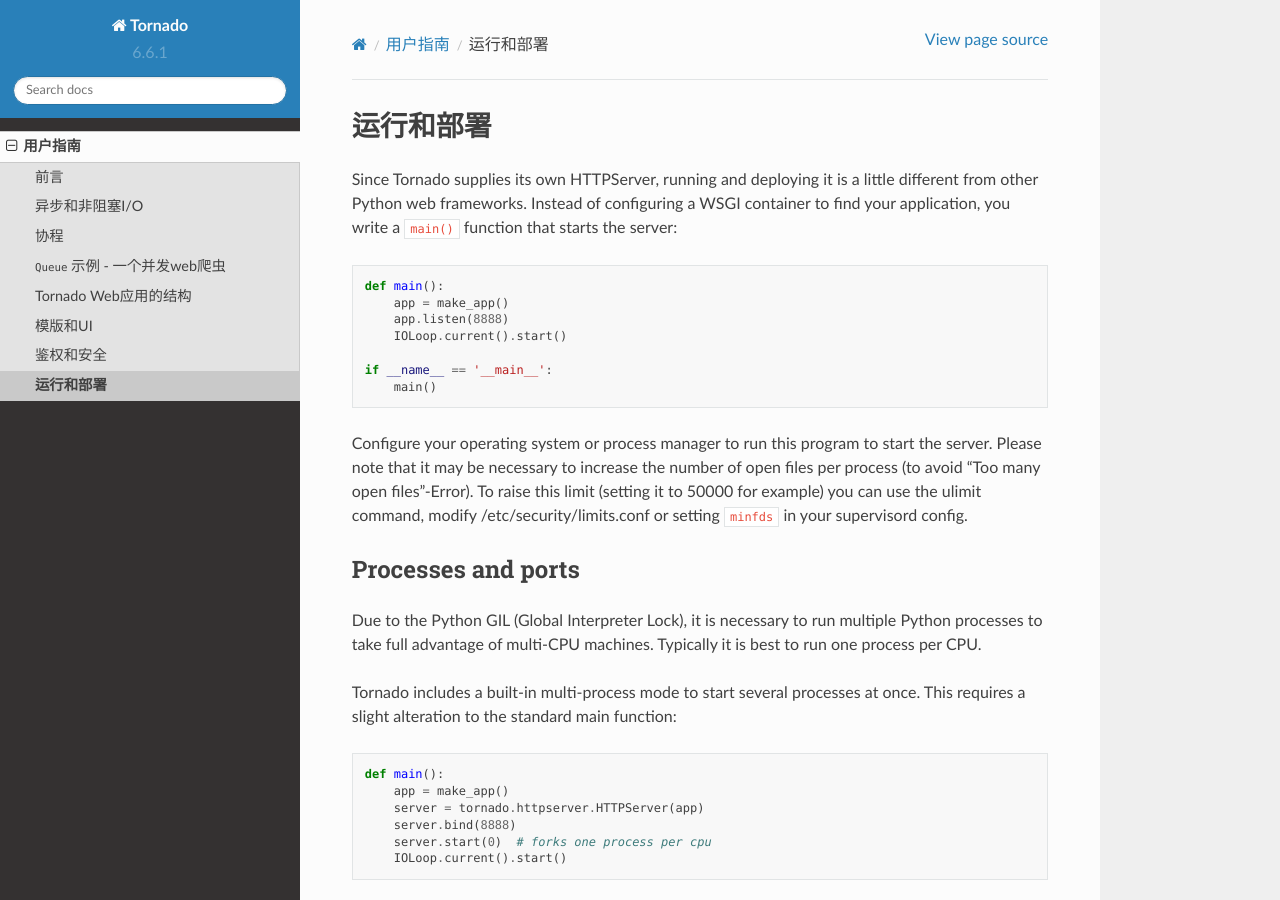
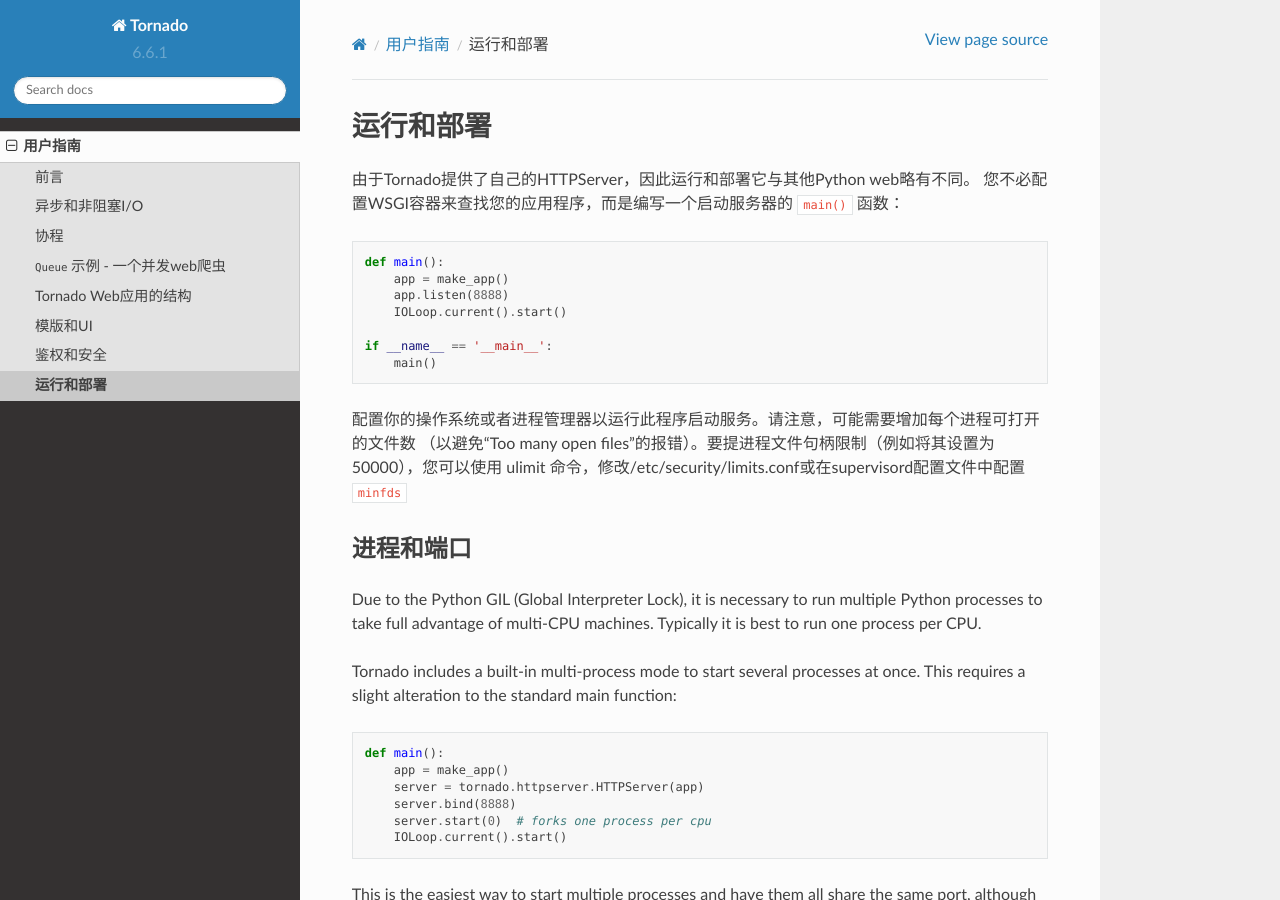
Before and after one commit to lau-jay/Tornado-doc-cn, a Sphinx documentation site: the page built from docs/guide/running.rst, in a window 1280 px wide and 900 px high. Built offline with Sphinx 7.4.7 and the Read the Docs theme 2.0.0, drawn with Linux system fonts in a browser that asks for light colours; pages that are not in the unit, such as notebooks, are missing from menus.

Commit message:
running a part

```diff
--- a/docs/guide/running.rst
+++ b/docs/guide/running.rst
@@ -1,10 +1,8 @@
 运行和部署
 =====================
 
-Since Tornado supplies its own HTTPServer, running and deploying it is
-a little different from other Python web frameworks.  Instead of
-configuring a WSGI container to find your application, you write a
-``main()`` function that starts the server:
+由于Tornado提供了自己的HTTPServer，因此运行和部署它与其他Python web略有不同。
+您不必配置WSGI容器来查找您的应用程序，而是编写一个启动服务器的 ``main()`` 函数：
 
 .. testcode::
 
@@ -19,13 +17,11 @@
 .. testoutput::
    :hide:
 
-Configure your operating system or process manager to run this program to
-start the server. Please note that it may be necessary to increase the number
-of open files per process (to avoid "Too many open files"-Error).
-To raise this limit (setting it to 50000 for example)  you can use the ulimit command,
-modify /etc/security/limits.conf or setting ``minfds`` in your supervisord config.
+配置你的操作系统或者进程管理器以运行此程序启动服务。请注意，可能需要增加每个进程可打开的文件数
+（以避免“Too many open files”的报错）。要提进程文件句柄限制（例如将其设置为50000），您可以使用
+ulimit 命令，修改/etc/security/limits.conf或在supervisord配置文件中配置 ``minfds``
 
-Processes and ports
+进程和端口
 ~~~~~~~~~~~~~~~~~~~
 
 Due to the Python GIL (Global Interpreter Lock), it is necessary to run
```
